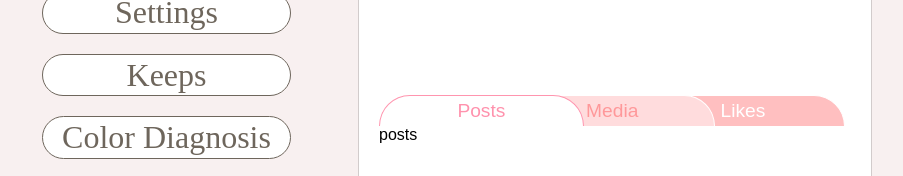
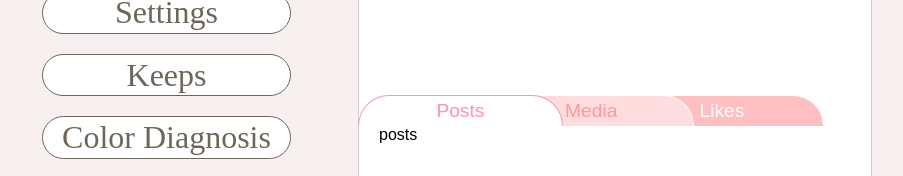
Before and after one commit to itc-s22025/Graduation_Task, a Next.js app in the folder frontend/: page /Profile in a window 1280 px wide. Shown: the part 397-573 px from the top of the page, without its empty margins (25-928 px from the left). Built offline with nearby package versions, Linux system fonts and the light colour scheme; no server answers; a web font is replaced by a local one.

Commit message:
Profileのtabの位置むりやり修正したのでむりやりプッシュします

```diff
--- a/frontend/src/app/Profile/profile.module.css
+++ b/frontend/src/app/Profile/profile.module.css
@@ -126,6 +126,7 @@
 /*　タブ群　*/
 .tabsContainer{
     margin-top: 5px;
+    margin-left: -21px;
     display: flex;
 }
 
```
